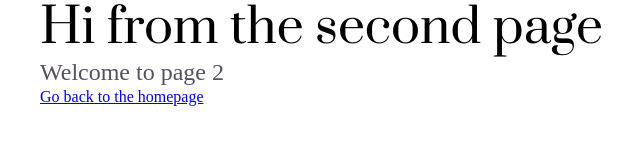
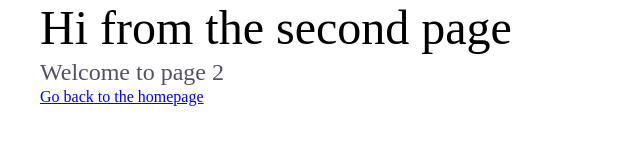
Before and after one commit to gracejiang/femmehacks, a Gatsby site: page /page-2 in a window 1280 px wide. Shown: the whole page, without its empty margins (16-656 px from the left). Built offline with nearby package versions, Linux system fonts and the light colour scheme; Gatsby itself is replaced by a stand-in of ours; a web font is replaced by a local one.

Commit message:
removed team, updated header font to alata

```diff
--- a/src/components/common/Navbar/Navbar.js
+++ b/src/components/common/Navbar/Navbar.js
@@ -15,7 +15,7 @@ import {
 
 import { ReactComponent as MenuIcon } from '@static/icons/menu.svg';
 
-const NAV_ITEMS = ['About', 'Brands', 'Team', 'FAQ'];
+const NAV_ITEMS = ['About', 'Brands', 'FAQ'];
 
 class Navbar extends Component {
   state = {
--- a/src/components/common/Navbar/style.js
+++ b/src/components/common/Navbar/style.js
@@ -40,7 +40,7 @@ export const NavListWrapper = styled.div`
 `;
 
 export const NavItem = styled.li`
-  margin: 0 0.75em;
+  margin: 0 1em;
   font-family: ${props => props.theme.font.secondary};
   ${props => props.theme.font_size.small};
 
--- a/src/pages/index.js
+++ b/src/pages/index.js
@@ -16,7 +16,6 @@ const IndexPage = () => (
     <Header />
     <About />
     <Brands />
-    <Team />
     <Faq />
     <Footer />
   </Layout>
--- a/src/styles/GlobalStyles.js
+++ b/src/styles/GlobalStyles.js
@@ -8,7 +8,7 @@ const GlobalStyles = createGlobalStyle`
   ${normalize};
 
   body {
-    font-family: ${props => props.theme.font.secondary};
+    font-family: 'OpenSans';
   }
 
   h1, h2, h3, p {
@@ -17,7 +17,7 @@ const GlobalStyles = createGlobalStyle`
   }
 
   h1, h2 {
-    font-family: ${props => props.theme.font.primary};
+    font-family: 'Alata';
   }
 
   h1 {
--- a/static/fonts/fonts.css
+++ b/static/fonts/fonts.css
@@ -2,3 +2,18 @@
   font-family: "Alata";
   src: url("Alata-Regular.ttf");
 }
+
+@font-face {
+  font-family: "OpenSans";
+  src: url("OpenSans-Regular.ttf");
+}
+
+@font-face {
+  font-family: "OpenSans-Light";
+  src: url("OpenSans-Light.ttf");
+}
+
+@font-face {
+  font-family: "OpenSans-Bold";
+  src: url("OpenSans-Bold.ttf");
+}
```
Also changed, not shown: static/fonts/OpenSans-Bold.ttf (added), static/fonts/OpenSans-Light.ttf (added), static/fonts/OpenSans-Regular.ttf (added).
